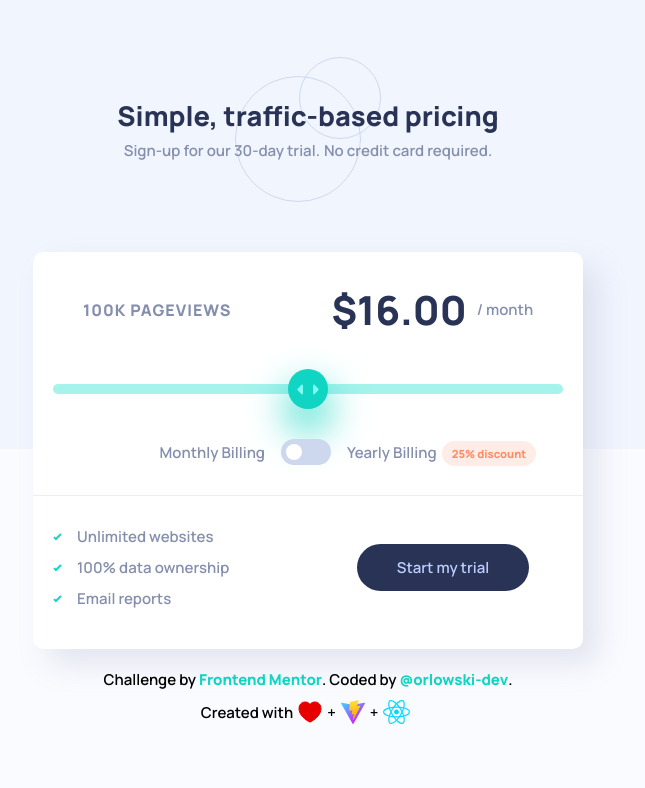
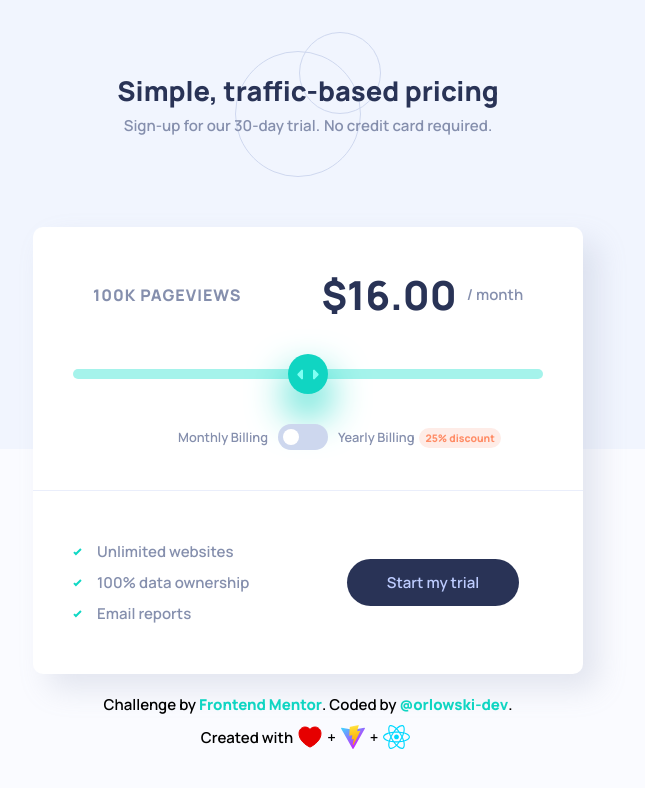
Before and after one commit to orlowski-dev/fm-interactive-pricing-component, a React (Vite) app: page / in a window 1280 px wide. Shown: the top 788 px of the page, without its empty margins (332-977 px from the left). Built offline with nearby package versions, Linux system fonts and the light colour scheme.

Commit message:
04 - Fixed billin-container styles

```diff
--- a/src/PricingComponent.css
+++ b/src/PricingComponent.css
@@ -6,7 +6,6 @@
     box-shadow: 15px 15px 30px var(--box-shadow-1);
 }
 .pricing-component .top-section {
-    padding: 10px;
     display: grid;
     gap: 40px;
     grid-template-areas:
@@ -81,9 +80,13 @@
     grid-area: billingContainer;
     display: grid;
     align-items: center;
-    gap: 16px;
-    grid-template-columns: calc(50% - 25px - 8px - 10px) 50px calc(50% - 25px - 8px - 10px);
+    gap: 10px;
+    grid-template-columns: calc(50% - 25px - 5px - 10px) 50px calc(50% - 25px - 5px - 10px);
     color: var(--grayish-blue--txt);
+}
+
+.pricing-component .top-section .billing-container p {
+    font-size: .8rem;
 }
 
 .pricing-component .top-section .billing-container p:first-child {
@@ -122,19 +125,20 @@
     transform: translateX(24px);
 }
 
-.billing-container p .discount-span {
+.billing-container p {
     position: relative;
 }
 
-.billing-container p .discount-span::after {
+.billing-container .discount-p::after {
     content: '-25%';
     background-color: var(--light-grayish-red--dt-bg);
-    padding: 5px 10px;
+    padding: 3px 6px;
     border-radius: 50px;
-    font-size: .7rem;
+    font-size: .65rem;
     font-weight: 800;
     color: var(--light-red);
     margin-left: 5px;
+    position: absolute;
 }
 
 .custom-checkbox input[type="checkbox"] {
@@ -196,6 +200,7 @@
         margin-top: 50px;
     }
     .pricing-component .top-section {
+        padding: 40px;
         grid-template-areas:
         "pageviewsContainer priceContainer"
         "sliderContainer sliderContainer"
@@ -204,12 +209,14 @@
     .pricing-component .bottom-section {
         grid-template-columns: repeat(2, 1fr);
         align-items: center;
+        padding: 40px;
     }
 
     .pricing-component .bottom-section .feature {
         justify-content: flex-start;
     }
-    .billing-container p .discount-span::after {
+    .billing-container .discount-p::after {
         content: '25% discount';
+        position: unset;
     }
 }
--- a/src/PricingComponent.jsx
+++ b/src/PricingComponent.jsx
@@ -19,9 +19,8 @@ export default function PricingComponent() {
                     <input type="checkbox" id="billing-yearly-checkbox"/>
                     <label htmlFor="billing-yearly-checkbox"></label>
                 </div>
-                <p>
+                <p className='discount-p'>
                     Yearly Billing
-                    <span className='discount-span'></span>
                 </p>
             </div>
         </section>
```
